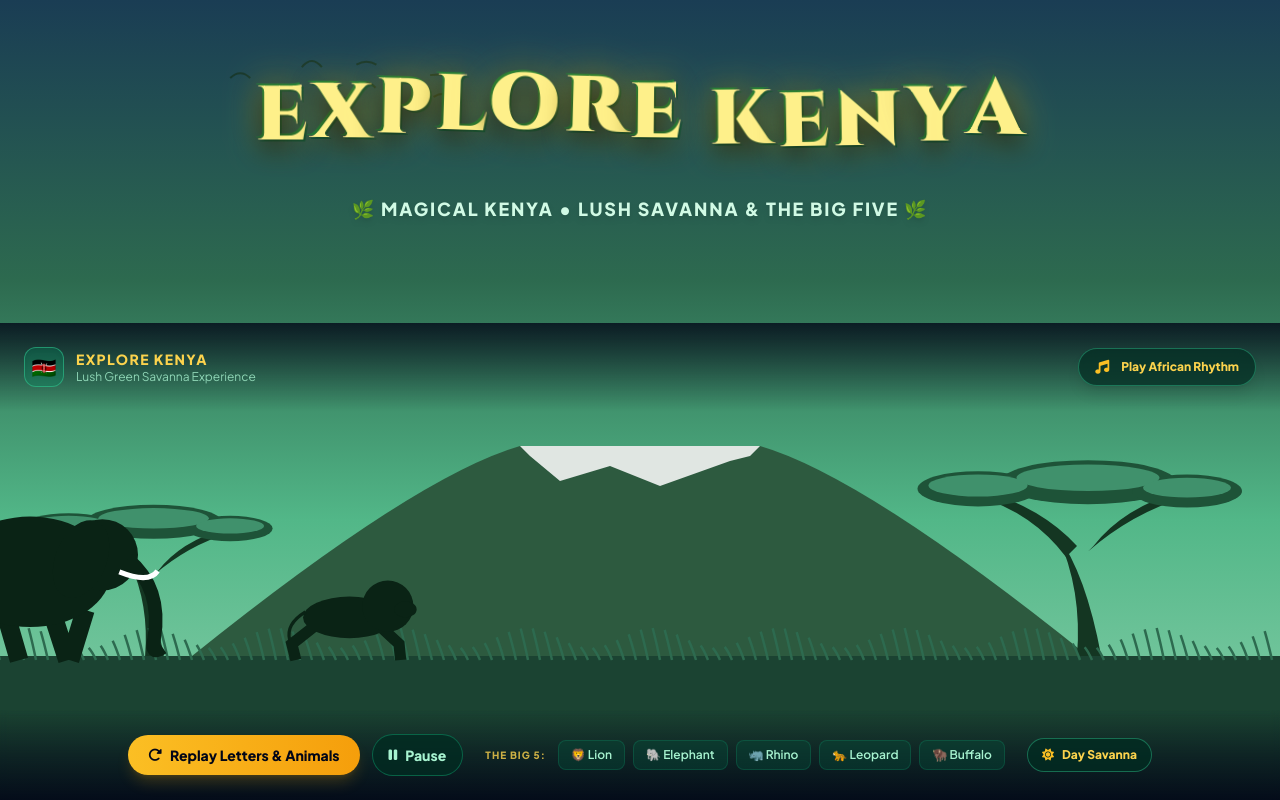
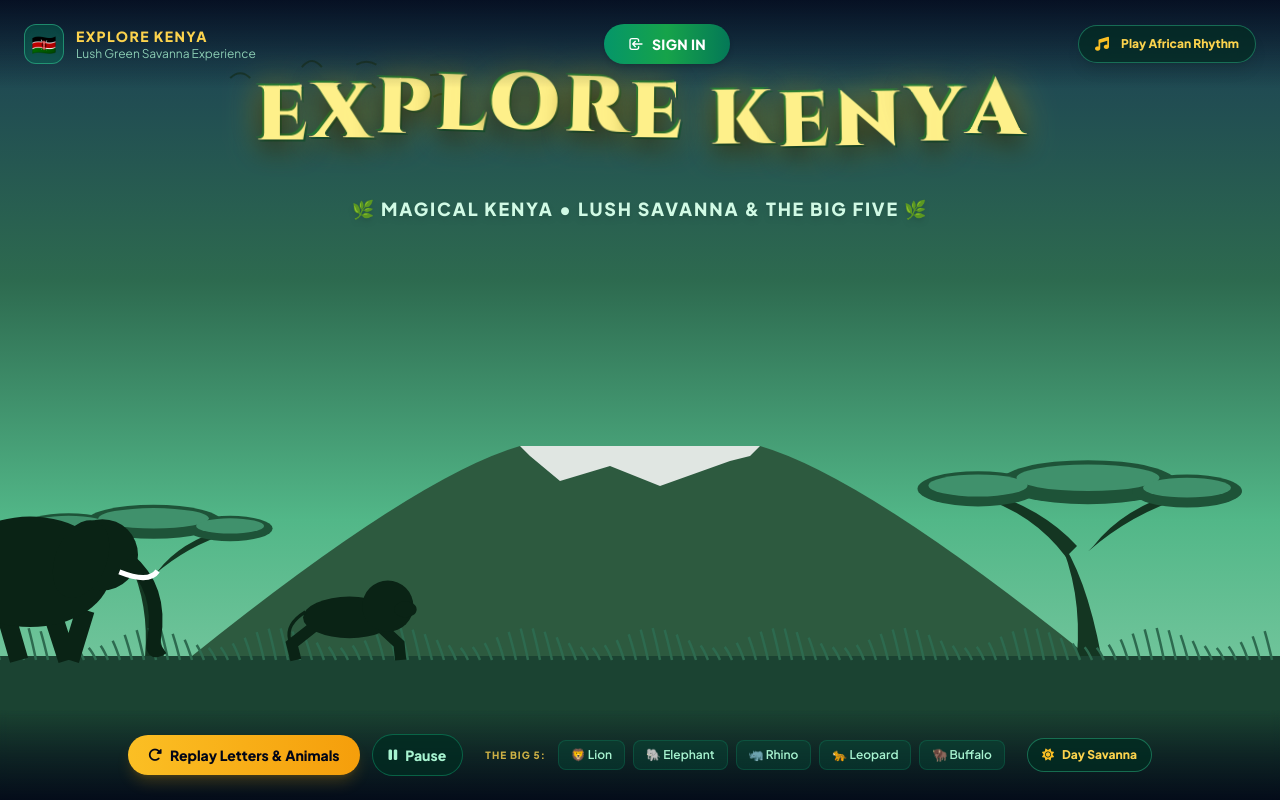
Before and after one commit to elishaokeyo/explore-kenya, a Flask app: page / in a window 1280 px wide. Run offline with Flask 3, Linux system fonts and the light colour scheme; some libraries are stand-ins or nearby versions.

Commit message:
Revamp Sign In link with styles and icon
Updated the Sign In link with new styles and SVG icon.

```diff
--- a/templates/splash.html
+++ b/templates/splash.html
@@ -130,7 +130,6 @@
     </style>
 </head>
 <body class="min-h-screen flex flex-col justify-between relative bg-emerald-950 overflow-hidden">
-    <div class="flex items-center space-x-3">            <a href='/register'>SIGHN IN</a>        </div>
 
     <!-- Main Experience Scene Container -->
     <div id="scene-container" class="savanna-bg absolute inset-0 w-full h-full overflow-hidden">
@@ -188,7 +187,15 @@
             </div>
         </div>
         <!-- link -->
-
+        <div class="flex items-center space-x-3">
+  <a href="/register"
+     class="relative inline-flex items-center justify-center px-6 py-2.5 text-sm font-bold tracking-wide text-white uppercase transition-all duration-300 ease-out rounded-full bg-gradient-to-r from-emerald-600 via-green-600 to-emerald-700 hover:from-amber-500 hover:to-yellow-500 hover:text-gray-900 shadow-md hover:shadow-lg hover:shadow-amber-500/30 hover:-translate-y-0.5 active:translate-y-0 focus:outline-none focus:ring-2 focus:ring-green-400 focus:ring-offset-2 focus:ring-offset-gray-900">
+    <svg class="w-4 h-4 mr-2" fill="none" stroke="currentColor" viewBox="0 0 24 24">
+      <path stroke-linecap="round" stroke-linejoin="round" stroke-width="2" d="M11 16l-4-4m0 0l4-4m-4 4h14m-5 4v1a3 3 0 01-3 3H6a3 3 0 01-3-3V7a3 3 0 013-3h7a3 3 0 013 3v1" />
+    </svg>
+    Sign In
+  </a>
+</div>
 
         <!-- Audio & Equalizer Control -->
         <div class="flex items-center space-x-3">
```
